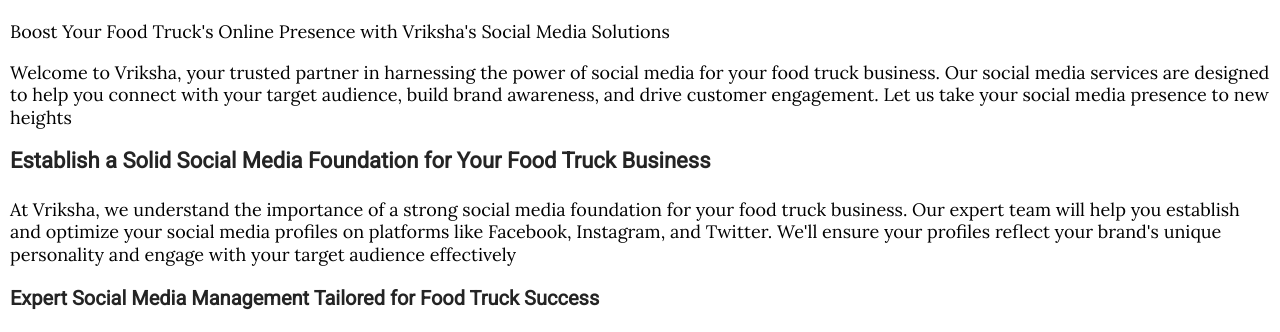
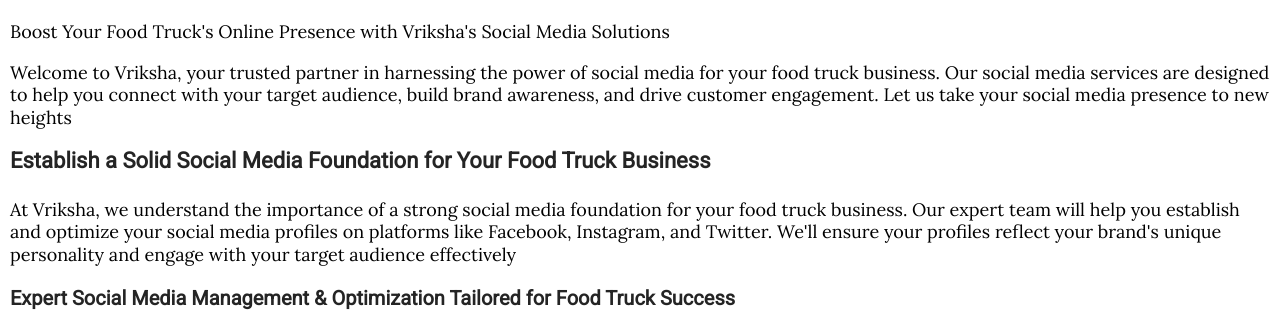
Before and after one commit to prakash4mthevriksha/assignment, a plain HTML site: page socialmediaoptimization.html in a window 1280 px wide. Shown: the part 595-927 px from the top of the page. Drawn offline with nearby package versions, Linux system fonts and the light colour scheme.

Commit message:
Social Media Management & Optimization

```diff
--- a/socialmediaoptimization.html
+++ b/socialmediaoptimization.html
@@ -61,7 +61,7 @@
     <div
         class="social-media-optimization-to-get-more-social-media-followers-to your-food-truck-brands-social-media-pages">
         <h3>
-            Expert Social Media Management Tailored for Food Truck Success
+            Expert Social Media Management & Optimization Tailored for Food Truck Success
         </h3>
         <p>
             Our social media management services take the burden off your shoulders, allowing you to focus on what you
```
